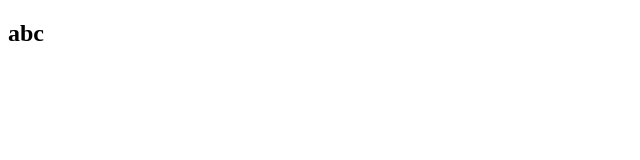
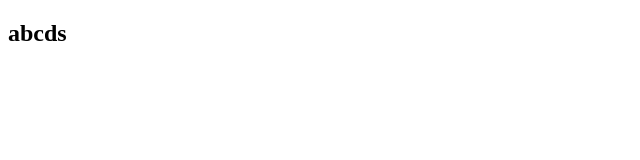
Before and after one commit to coffeyorky/misegundo, a plain HTML site: page contacto.html in a window 1280 px wide. Shown: the full height of the page, 0-640 px from the left. Drawn offline with Linux system fonts and the light colour scheme.

Commit message:
rama-cambios

```diff
--- a/contacto.html
+++ b/contacto.html
@@ -7,6 +7,6 @@
     <title>Document</title>
 </head>
 <body>
-    <h2>abc</h2>
+    <h2>abcds</h2>
 </body>
 </html>
```
